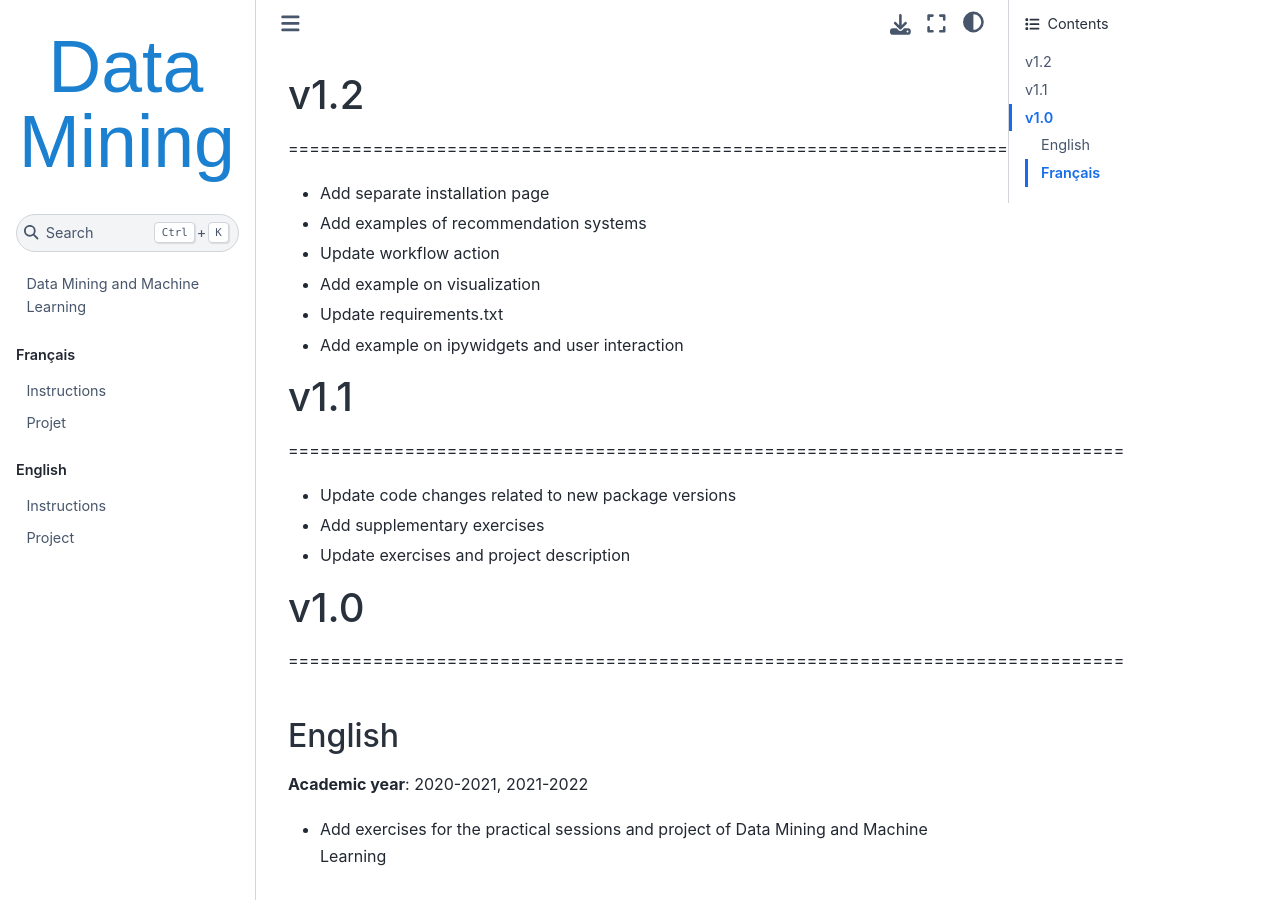
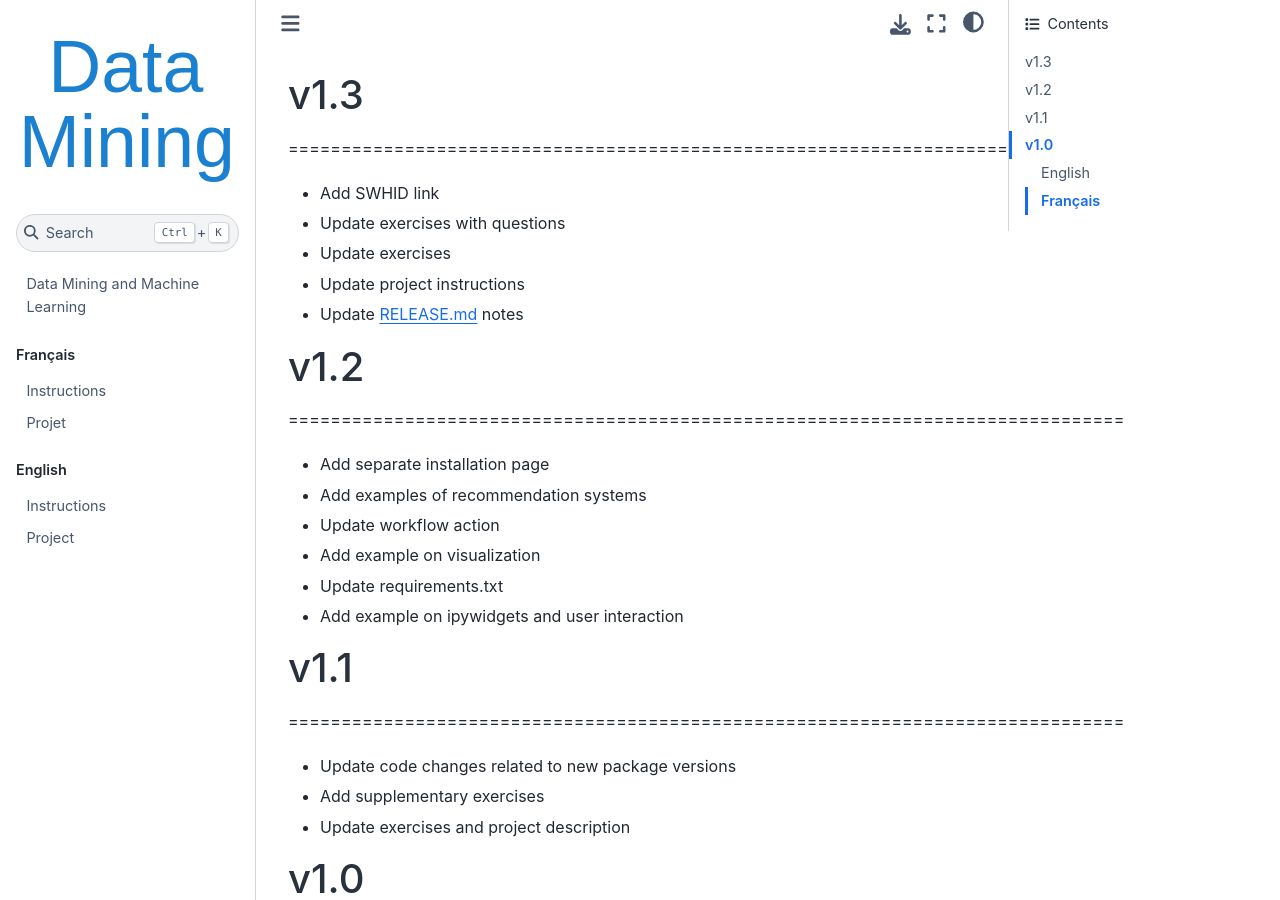
Before and after one commit to johnsamuelwrites/MachineLearning, a Jupyter Book: the page built from RELEASE.md, in a window 1280 px wide and 900 px high. Built offline with Jupyter Book 1.0.4 settings and Sphinx 7.4.7 and the Sphinx Book theme 1.1.4, drawn with Linux system fonts in a browser that asks for light colours; pages that are not in the unit, such as notebooks, are missing from menus.

Commit message:
Update Release Notes

```diff
--- a/RELEASE.md
+++ b/RELEASE.md
@@ -1,3 +1,12 @@
+# v1.3
+===============================================================================
+- Add SWHID link
+- Update exercises with questions
+- Update exercises
+- Update project instructions
+- Update RELEASE.md notes
+
+
 # v1.2
 ===============================================================================
 - Add separate installation page
```
